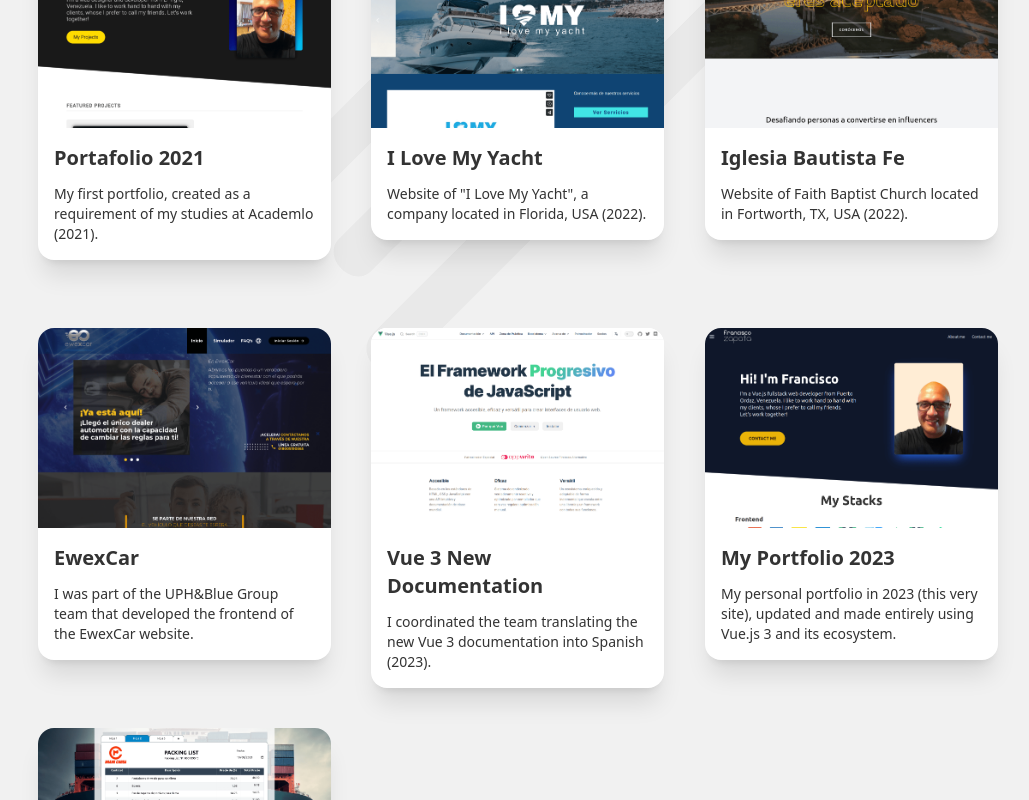
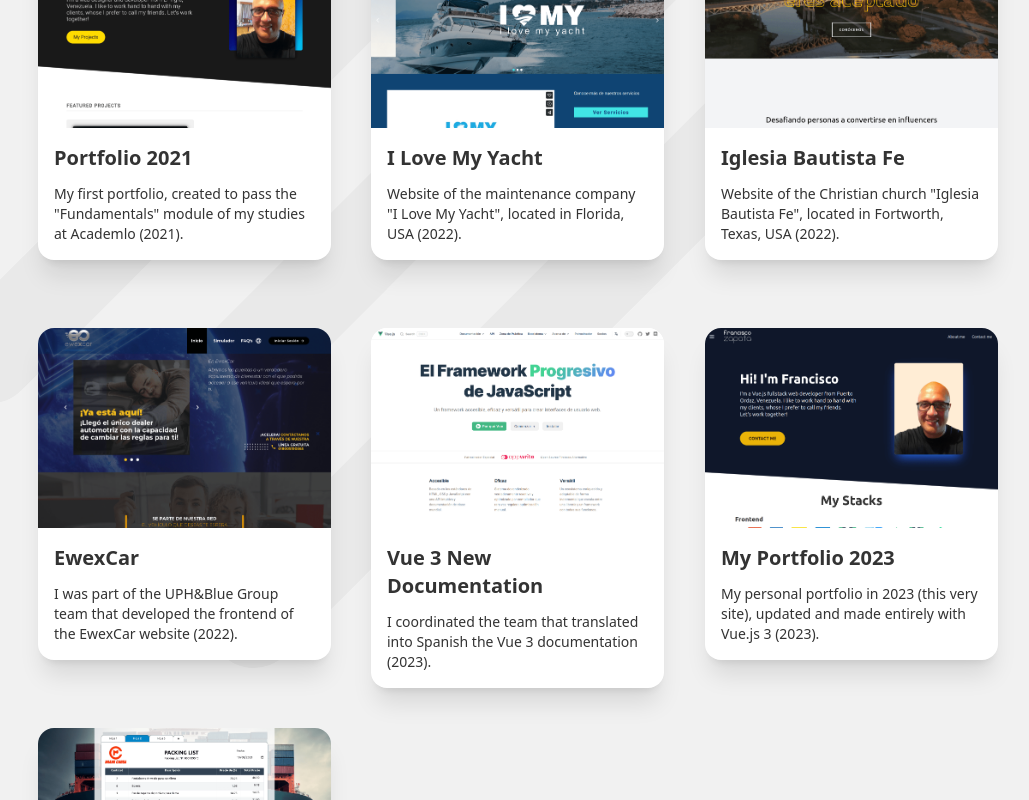
Before and after one commit to drfcozapata/my-portfolio-2023, a Vue app: page / in a window 1280 px wide. Shown: the part 2740-3540 px from the top of the page, without its empty margins (122-1151 px from the left). Built offline with nearby package versions, Linux system fonts and the light colour scheme.

Commit message:
Renderizado de proyectos a partir de JSON

```diff
--- a/src/components/home/Projects.vue
+++ b/src/components/home/Projects.vue
@@ -30,136 +30,19 @@
 		<article
 			class="md:grid md:grid-cols-2 lg:grid-cols-3 md:grid-rows-4 lg:grid-rows-3 md:gap-10 lg:w-3/4 mx-auto px-10 md:px-20 lg:px-0 mb-10"
 		>
-			<RouterLink to="/project/1">
+			<RouterLink
+				v-for="{ id, name, image, description } in projects"
+				:key="id"
+				:to="`/project/${id}`"
+			>
 				<div class="card card-compact w-full bg-base-100 shadow-xl mb-10 md:mb-0">
 					<figure class="h-[200px] image">
-						<img src="/project-01.png" alt="" />
+						<img :src="image" alt="" />
 					</figure>
 					<div class="card-body">
-						<h2 class="card-title">Guadalajara Web Camp</h2>
+						<h2 class="card-title">{{ name }}</h2>
 						<p>
-							My first personal project, part of the Udemy course "Desarrollo Web
-							Completo" I took in 2020.
-						</p>
-					</div>
-				</div>
-			</RouterLink>
-			<RouterLink to="/project/2">
-				<div class="card card-compact w-full bg-base-100 shadow-xl mb-10 md:mb-0">
-					<figure class="h-[200px] image">
-						<img src="/project-02.png" alt="" />
-					</figure>
-					<div class="card-body">
-						<h2 class="card-title">Rock & EDM Festival</h2>
-						<p>
-							My second personal project, part of the Udemy course "Desarrollo Web
-							Completo" I took in 2020.
-						</p>
-					</div>
-				</div>
-			</RouterLink>
-			<RouterLink to="/project/3">
-				<div class="card card-compact w-full bg-base-100 shadow-xl mb-10 md:mb-0">
-					<figure class="h-[200px] image">
-						<img src="/project-03.png" alt="" />
-					</figure>
-					<div class="card-body">
-						<h2 class="card-title">Blog de Café</h2>
-						<p>
-							My third personal project, part of the Udemy course "Desarrollo Web
-							Completo" I took in 2020.
-						</p>
-					</div>
-				</div>
-			</RouterLink>
-			<RouterLink to="/project/4">
-				<div class="card card-compact w-full bg-base-100 shadow-xl mb-10 md:mb-0">
-					<figure class="h-[200px] image">
-						<img src="/project-04.png" alt="" />
-					</figure>
-					<div class="card-body">
-						<h2 class="card-title">Portafolio 2021</h2>
-						<p>
-							My first portfolio, created as a requirement of my studies at Academlo
-							(2021).
-						</p>
-					</div>
-				</div>
-			</RouterLink>
-			<RouterLink to="/project/5">
-				<div class="card card-compact w-full bg-base-100 shadow-xl mb-10 md:mb-0">
-					<figure class="h-[200px] image">
-						<img src="/project-05.png" alt="" />
-					</figure>
-					<div class="card-body">
-						<h2 class="card-title">I Love My Yacht</h2>
-						<p>Website of "I Love My Yacht", a company located in Florida, USA (2022).</p>
-					</div>
-				</div>
-			</RouterLink>
-			<RouterLink to="/project/6">
-				<div class="card card-compact w-full bg-base-100 shadow-xl mb-10 md:mb-0">
-					<figure class="h-[200px] image">
-						<img src="/project-06.png" alt="" />
-					</figure>
-					<div class="card-body">
-						<h2 class="card-title">Iglesia Bautista Fe</h2>
-						<p>Website of Faith Baptist Church located in Fortworth, TX, USA (2022).</p>
-					</div>
-				</div>
-			</RouterLink>
-			<RouterLink to="/project/7">
-				<div class="card card-compact w-full bg-base-100 shadow-xl mb-10 md:mb-0">
-					<figure class="h-[200px] image">
-						<img src="/project-07.png" alt="" />
-					</figure>
-					<div class="card-body">
-						<h2 class="card-title">EwexCar</h2>
-						<p>
-							I was part of the UPH&Blue Group team that developed the frontend of the
-							EwexCar website.
-						</p>
-					</div>
-				</div>
-			</RouterLink>
-			<RouterLink to="/project/8">
-				<div class="card card-compact w-full bg-base-100 shadow-xl mb-10 md:mb-0">
-					<figure class="h-[200px] image">
-						<img src="/project-08.png" alt="" />
-					</figure>
-					<div class="card-body">
-						<h2 class="card-title">Vue 3 New Documentation</h2>
-						<p>
-							I coordinated the team translating the new Vue 3 documentation into Spanish
-							(2023).
-						</p>
-					</div>
-				</div>
-			</RouterLink>
-			<RouterLink to="/project/9">
-				<div class="card card-compact w-full bg-base-100 shadow-xl mb-10 md:mb-0">
-					<figure class="h-[200px] image">
-						<img src="/project-09.png" alt="" />
-					</figure>
-					<div class="card-body">
-						<h2 class="card-title">My Portfolio 2023</h2>
-						<p>
-							My personal portfolio in 2023 (this very site), updated and made entirely
-							using Vue.js 3 and its ecosystem.
-						</p>
-					</div>
-				</div>
-			</RouterLink>
-			<RouterLink to="/project/10">
-				<div class="card card-compact w-full bg-base-100 shadow-xl mb-10 md:mb-0">
-					<figure class="h-[200px] image">
-						<img src="/project-10.png" alt="" />
-					</figure>
-					<div class="card-body">
-						<h2 class="card-title">Packing List Generator</h2>
-						<p>
-							Project developed for the logistics company Miami Carga to generate Packing
-							(2023).
+							{{ description[0] }}
 						</p>
 					</div>
 				</div>
@@ -168,7 +51,9 @@
 	</section>
 </template>
 
-<script setup></script>
+<script setup>
+	import { projects } from '../../data/projects.json';
+</script>
 
 <style lang="scss" scoped>
 	.projects {
@@ -176,7 +61,7 @@
 		background-image: url(../../assets/img/bg-stripes.svg);
 		background-position: center center;
 		background-repeat: no-repeat;
-		background-size: 70vh;
+		background-size: 90%;
 		padding: 80px 0;
 		clip-path: polygon(0 0, 100% 100px, 100% 100%, 0 calc(100% - 80px));
 
--- a/src/data/projects.json
+++ b/src/data/projects.json
@@ -50,7 +50,7 @@
 			"language": "Spanish",
 			"stacks": "HTML, CSS, JavaScript",
 			"description": [
-				"My first portfolio, created as a requirement to pass the \"Fundamentals of Web Development\" module of my studies at Academlo.",
+				"My first portfolio, created to pass the \"Fundamentals\" module of my studies at Academlo (2021).",
 				"This project was aimed to demonstrate the knowledge acquired to perform the proper layout of a web site using only HTML and CSS, and to evaluate the ability to provide functionality to a web site using only vanilla JavaScript."
 			],
 			"published": "At Netlify.",
@@ -64,7 +64,7 @@
 			"language": "Spanish",
 			"stacks": "WordPress, Elementor Pro",
 			"description": [
-				"Website of \"I Love My Yacht\", a company located in Florida, USA (2022).",
+				"Website of the maintenance company \"I Love My Yacht\", located in Florida, USA (2022).",
 				"This site was developed using WordPress as CMS, Elementor Pro and some other WordPress plugins to create the site according to the design provided by the client."
 			],
 			"published": "At GooDaddy",
@@ -78,7 +78,7 @@
 			"language": "Spanish / English",
 			"stacks": "Vue.js 3, Nuxt.js 3, Pinia, TailwindCSS, Iconify",
 			"description": [
-				"Website of \"Iglesia Bautista Fe\" located in Fortworth, TX, USA.",
+				"Website of the Christian church \"Iglesia Bautista Fe\", located in Fortworth, Texas, USA (2022).",
 				"This website starts with a landing page and has several internal pages to explore the identity of the pastor of the church, the activities they do and the calendar of events.",
 				"In addition, it has a dashboard that allows the client to update the information."
 			],
@@ -93,7 +93,7 @@
 			"language": "Spanish / English",
 			"stacks": "Vue.js, Vuex, Vue-router, Vuetify, Vue-i18n, Vue-CLI, Babel, SweetAlert, Axios, SASS",
 			"description": [
-				"I was part of the UPH&Blue Group team that developed the frontend of the EwexCar website.",
+				"I was part of the UPH&Blue Group team that developed the frontend of the EwexCar website (2022).",
 				"EwexCar is a European startup that promotes the acquisition of vehicles through financing and links directly with a FinTech that facilitates such financing.",
 				"We developed during 3 months the frontend of this website and its integration with the backend developed in parallel by another team."
 			],
@@ -108,7 +108,7 @@
 			"language": "Spanish",
 			"stacks": "Vue.js 3, VitePress, Vite, GSAP 3, Dynamics.js, Terser, @types/markdown-it",
 			"description": [
-				"I coordinated the team that translated into Spanish the new Vue 3 documentation (awaiting publication by the Vue Core Team).",
+				"I coordinated the team that translated into Spanish the Vue 3 documentation (2023).",
 				"During 8 months a team of 8 people translated each part of this new documentation.",
 				"I was in charge of coordinating this team and reviewing the work done by each member before integrating it into the final repository."
 			],
@@ -123,7 +123,7 @@
 			"language": "Spanish / English",
 			"stacks": "Vue.js 3, Vue-router, Pinia, Vite, TailwindCSS, DaisyUI, SASS.",
 			"description": [
-				"My personal portfolio in 2023 (this very site), updated and made entirely with Vue.js 3.",
+				"My personal portfolio in 2023 (this very site), updated and made entirely with Vue.js 3 (2023).",
 				"This website showcases the technologies I currently know and use most often, as well as some of the personal projects and client projects I've done since 2020. Some projects could not be included because their URLs were not active on the internet."
 			],
 			"published": "At Netlify.",
```
